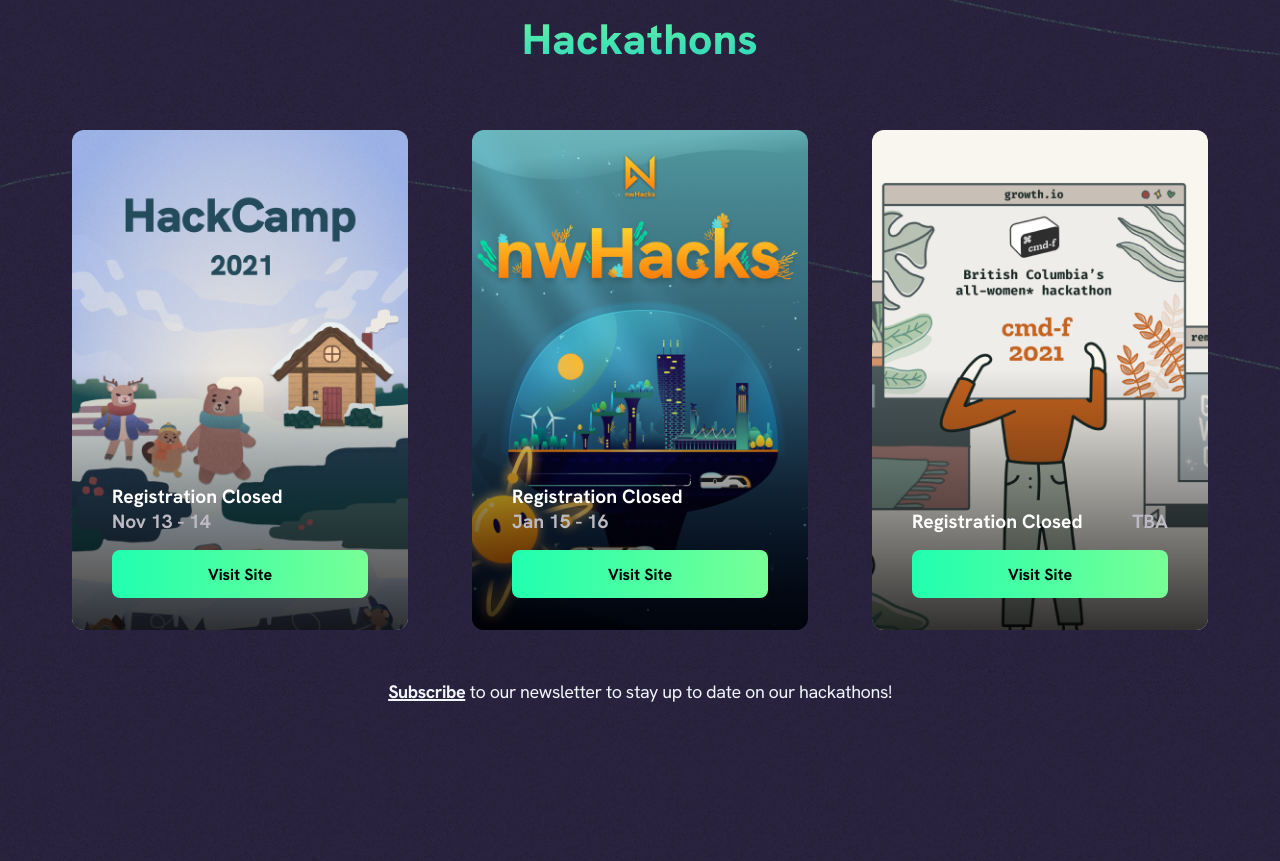
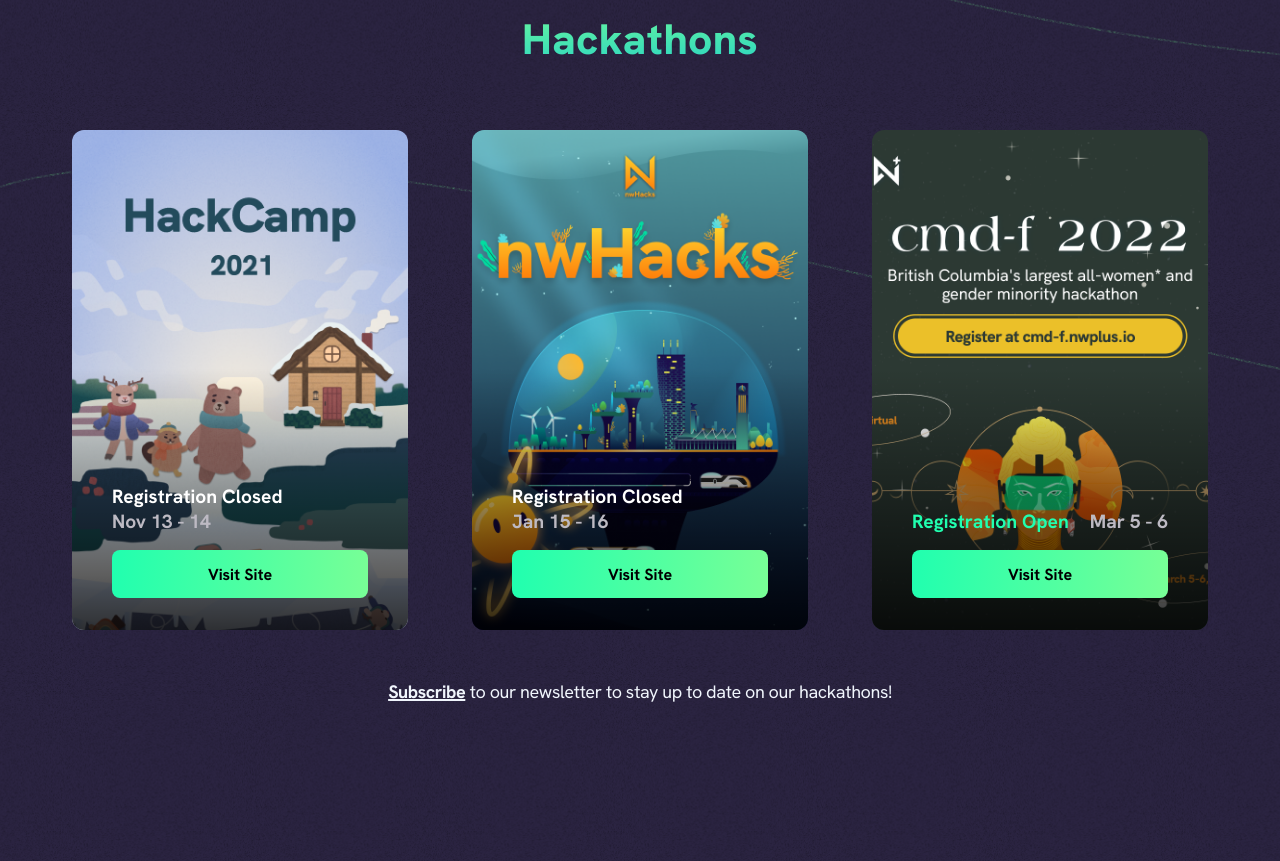
Before and after one commit to nwplus/www, a Next.js app: page / in a window 1280 px wide. Shown: the part 1780-2641 px from the top of the page. Built offline with nearby package versions, Linux system fonts and the light colour scheme; no server answers; the database is empty.

Commit message:
Open cmd-f 2022 registration, fix portal button

```diff
--- a/components/Hackathons.js
+++ b/components/Hackathons.js
@@ -17,10 +17,10 @@ const nwHacksData = {
   open: false,
 }
 const cmdfData = {
-  imgSrc: '/assets/cmd-f2021.png',
+  imgSrc: '/assets/cmd-f2022.png',
   link: 'https://cmd-f.nwplus.io',
-  date: 'TBA',
-  open: false,
+  date: 'Mar 5 - 6',
+  open: true,
 }
 const subscribeCTAText = 'to our newsletter to stay up to date on our hackathons!';
 
--- a/components/NavBar.js
+++ b/components/NavBar.js
@@ -230,9 +230,9 @@ const NavBar = () => {
   const getApplicationData = async () => {
     const applicationInfo = await fireDb.getCollection('www', 'Applications');
     setapplicationInfo(applicationInfo[0]);
-    const liveportalInfo = await fireDb.getCollection('www', 'LivePortalLink');
-    setLivePortalLink(liveportalInfo[0]?.url);
     const isLive = (await fireDb.getWebsiteData('www'))?.featureFlags?.isLive;
+    const CTALink = (await fireDb.getWebsiteData('www'))?.CTALink;
+    setLivePortalLink(CTALink)
     setIsLive(isLive);
   };
 
```
Also changed, not shown: public/assets/cmd-f2022.png (added).
